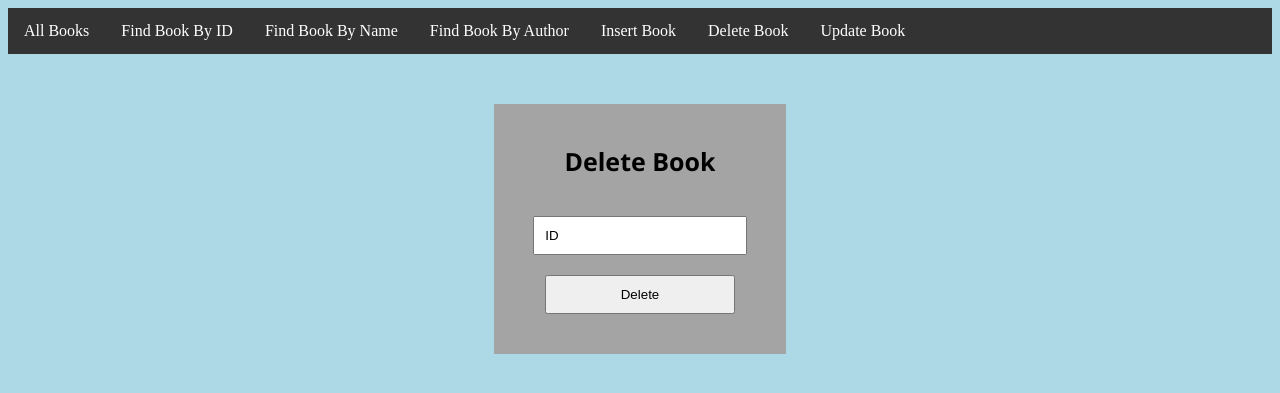
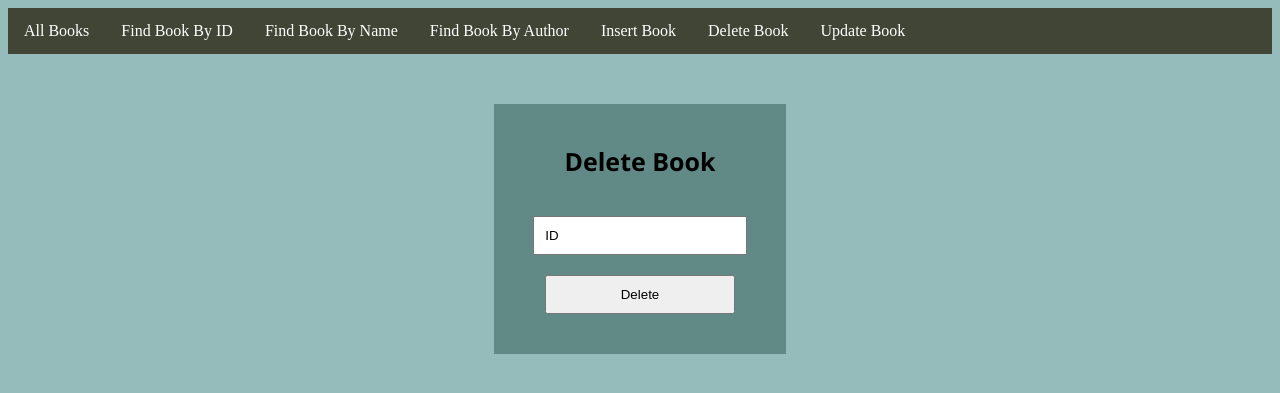
Before and after one commit to CodingMike15/e-library, a Flask app: page /deletebook in a window 1280 px wide. Shown: the top 393 px of the page. Run offline with Flask 2, Linux system fonts and the light colour scheme; parts of the project's set-up code (start-up, migrations or seed data) failed here and were passed over.

Commit message:
Color Palette changed

```diff
--- a/src/static/styles/base.css
+++ b/src/static/styles/base.css
@@ -1,5 +1,5 @@
 body {
-    background-color: lightblue;
+    background-color: #96BBBB;
 }
 
 nav ul {
@@ -7,7 +7,7 @@ nav ul {
     margin: 0;
     padding: 0;
     overflow: hidden;
-    background-color: #333;
+    background-color: #414535;
 }
 
 nav li {
@@ -32,7 +32,7 @@ nav li a:hover {
     margin-bottom: 30px;
     padding: 20px 20px;
     width: 400px;
-    background-color: gray;
+    background-color: #618985;
 }
 
 .book_container p {
@@ -46,7 +46,7 @@ nav li a:hover {
     padding: 30px 20px;
     width: 20%;
     text-align: center;
-    background-color: rgb(165, 164, 164);
+    background-color: #618985;
 }
 
 .form h2 {
@@ -68,7 +68,7 @@ nav li a:hover {
     margin-bottom: 30px;
     padding: 20px 20px;
     width: 400px;
-    background-color: gray;
+    background-color: #618985;
 }
 
 .message p{
```
